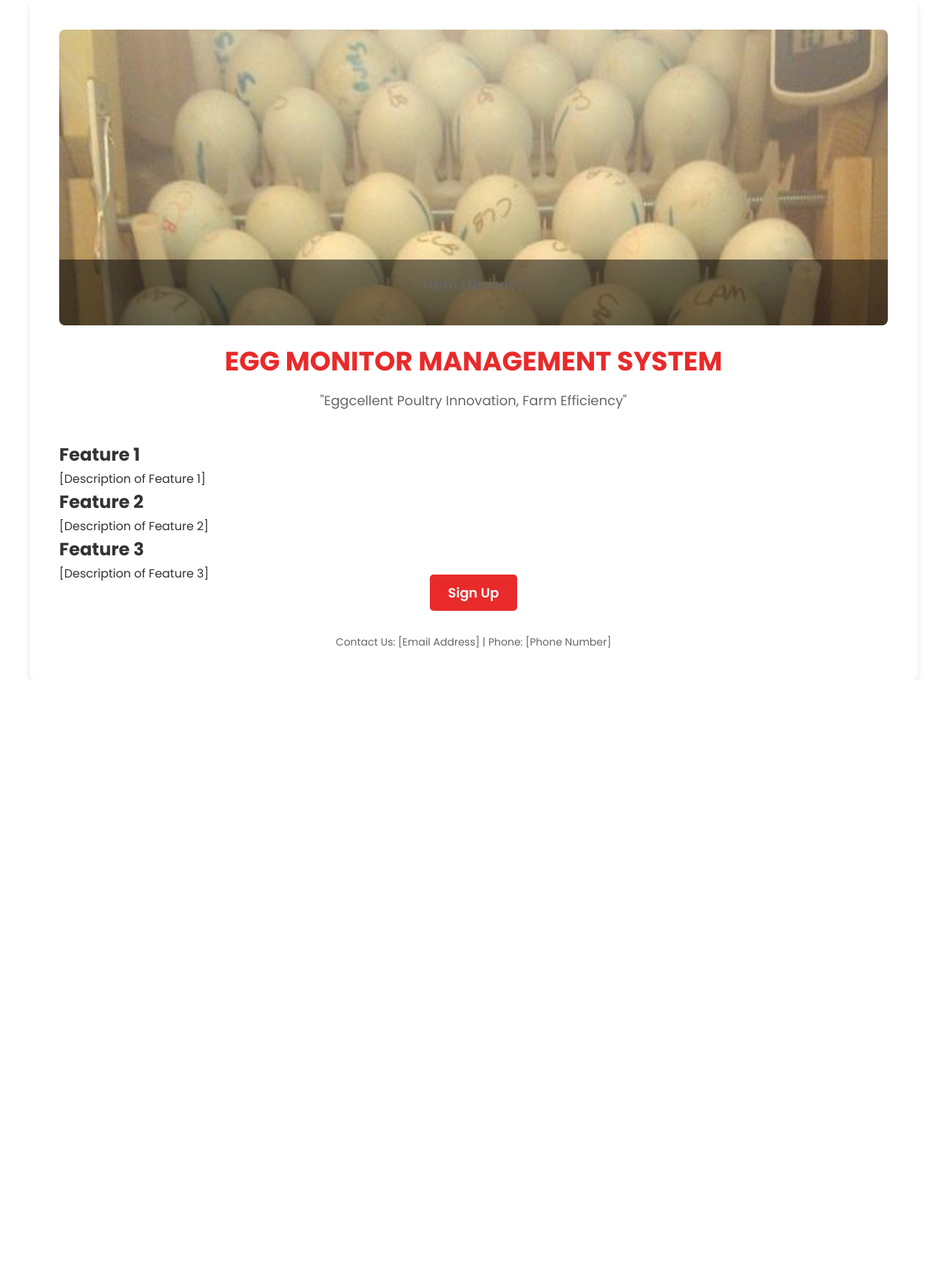
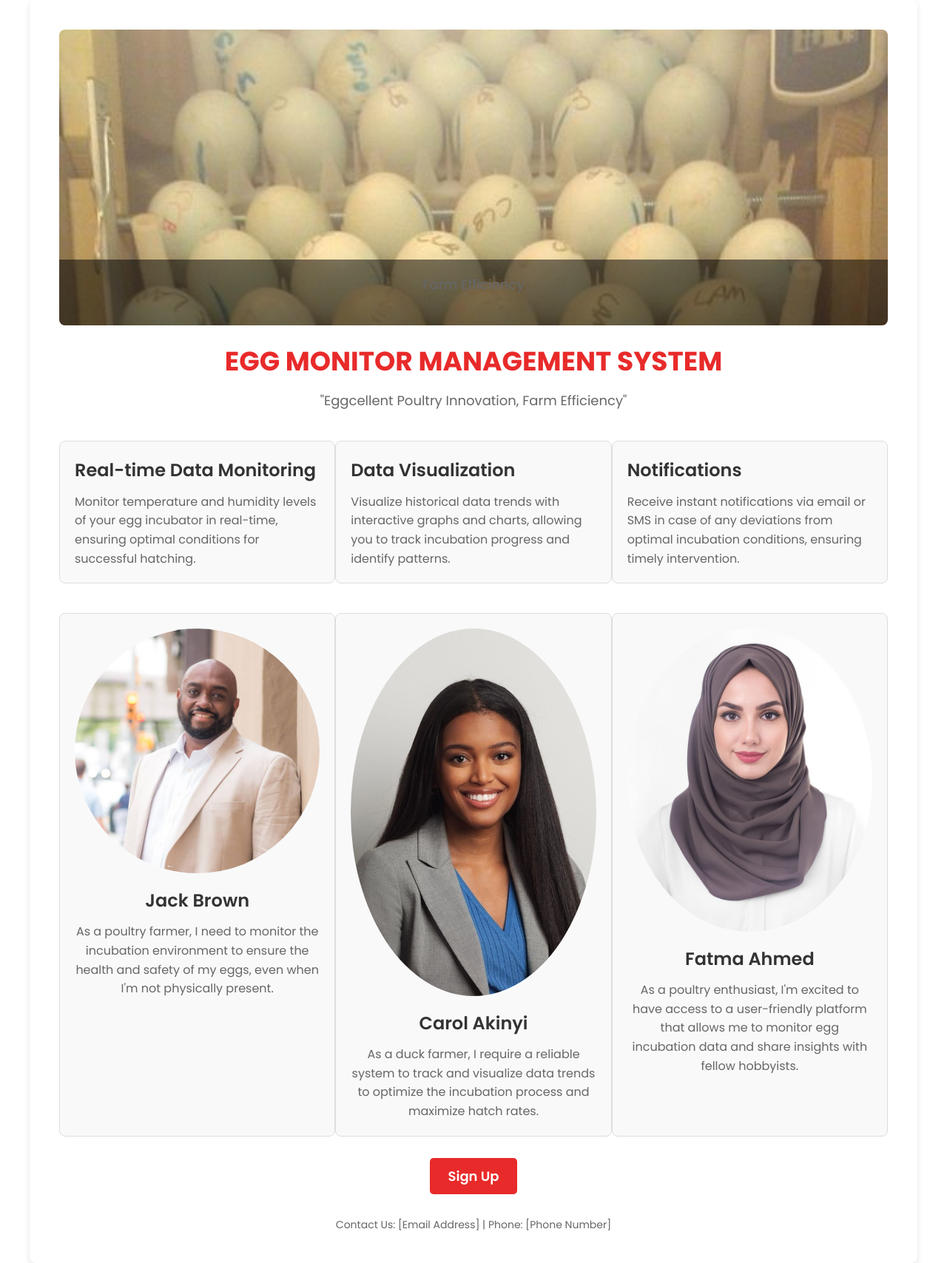
Before and after one commit to JamesMaxx/Egg-Monitor-Master, a Flask app: template templates/landing.html in a window 1280 px wide. Shown: the whole page at 74% size. Before the commit the page ends 920 px from the top, so only its background shows below. Run offline with Flask 3, Linux system fonts and the light colour scheme; the template is opened without the code that fills it, so the values that code supplies are empty; a user stored in the database is signed in.

Commit message:
langing page modifcation and clean up.

```diff
--- a/templates/landing.html
+++ b/templates/landing.html
@@ -87,6 +87,83 @@
             font-weight: 500;
         }
 
+        .features {
+            display: flex;
+            justify-content: space-between;
+            margin-bottom: 40px;
+        }
+
+        .feature {
+            flex: 1;
+            padding: 20px;
+            border: 1px solid #ddd;
+            border-radius: 8px;
+            background-color: #f9f9f9;
+            transition: all 0.3s ease;
+        }
+
+        .feature:hover {
+            transform: translateY(-5px);
+            box-shadow: 0 4px 8px rgba(0, 0, 0, 0.1);
+        }
+
+        .feature img {
+            width: 100%;
+            border-radius: 8px;
+            margin-bottom: 10px;
+        }
+
+        .feature h2 {
+            font-size: 24px;
+            font-weight: 600;
+            color: #333;
+            margin-bottom: 10px;
+        }
+
+        .feature p {
+            font-size: 16px;
+            color: #666;
+        }
+
+        .user-stories {
+            display: flex;
+            justify-content: space-between;
+            margin-bottom: 40px;
+        }
+
+        .user-story {
+            flex: 1;
+            text-align: center;
+            padding: 20px;
+            border: 1px solid #ddd;
+            border-radius: 8px;
+            background-color: #f9f9f9;
+            transition: all 0.3s ease;
+        }
+
+        .user-story:hover {
+            transform: translateY(-5px);
+            box-shadow: 0 4px 8px rgba(0, 0, 0, 0.1);
+        }
+
+        .user-story img {
+            width: 100%;
+            border-radius: 50%;
+            margin-bottom: 10px;
+        }
+
+        .user-story h2 {
+            font-size: 24px;
+            font-weight: 600;
+            color: #333;
+            margin-bottom: 10px;
+        }
+
+        .user-story p {
+            font-size: 16px;
+            color: #666;
+        }
+
         .cta {
             text-align: center;
             margin-bottom: 40px;
@@ -154,18 +231,36 @@
         <!-- Features -->
         <div class="features">
             <div class="feature">
-                <h2>Feature 1</h2>
-                <p>[Description of Feature 1]</p>
+                <h2>Real-time Data Monitoring</h2>
+                <p>Monitor temperature and humidity levels of your egg incubator in real-time, ensuring optimal conditions for successful hatching.</p>
             </div>
             <div class="feature">
-                <h2>Feature 2</h2>
-                <p>[Description of Feature 2]</p>
+                <h2>Data Visualization</h2>
+                <p>Visualize historical data trends with interactive graphs and charts, allowing you to track incubation progress and identify patterns.</p>
             </div>
             <div class="feature">
-                <h2>Feature 3</h2>
-                <p>[Description of Feature 3]</p>
+                <h2>Notifications</h2>
+                <p>Receive instant notifications via email or SMS in case of any deviations from optimal incubation conditions, ensuring timely intervention.</p>
             </div>
-            <!-- Add more features as needed -->
+        </div>
+
+        <!-- User Stories -->
+        <div class="user-stories">
+            <div class="user-story">
+                <img src="{{ url_for('static', filename='userstory1.jpg') }}" alt="User 1">
+                <h2>Jack Brown</h2>
+                <p>As a poultry farmer, I need to monitor the incubation environment to ensure the health and safety of my eggs, even when I'm not physically present.</p>
+            </div>
+            <div class="user-story">
+                <img src="{{ url_for('static', filename='userstory2.jpg') }}" alt="User 2">
+                <h2>Carol Akinyi</h2>
+                <p>As a duck farmer, I require a reliable system to track and visualize data trends to optimize the incubation process and maximize hatch rates.</p>
+            </div>
+            <div class="user-story">
+                <img src="{{ url_for('static', filename='userstory3.jpg') }}" alt="User 3">
+                <h2>Fatma Ahmed</h2>
+                <p>As a poultry enthusiast, I'm excited to have access to a user-friendly platform that allows me to monitor egg incubation data and share insights with fellow hobbyists.</p>
+            </div>
         </div>
 
         <!-- Call-to-Action -->
```
Also changed, not shown: static/Images/userstory1.jpg (added), static/Images/userstory2.jpg (added), static/Images/userstory3.jpg (added), static/userstory1.jpg (added), static/userstory2.jpg (added), static/userstory3.jpg (added), users.db, 1 other file.
